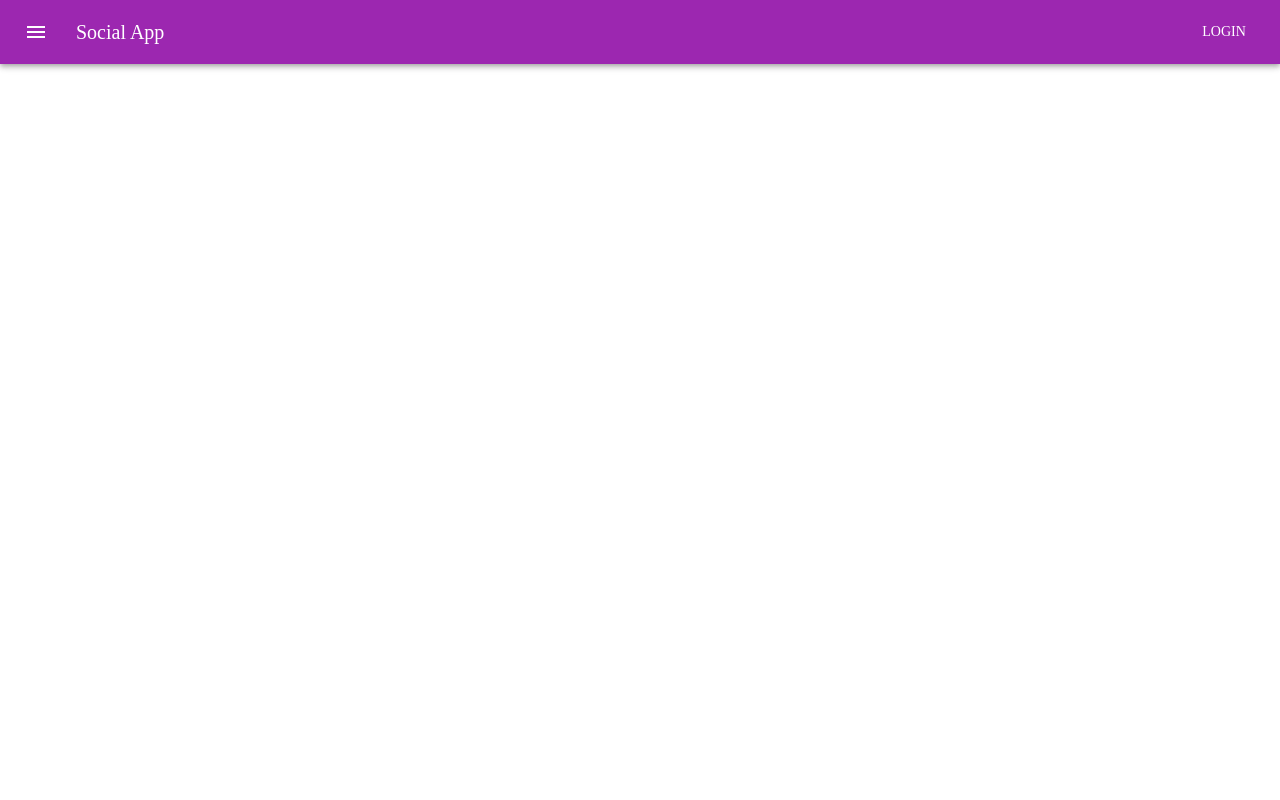
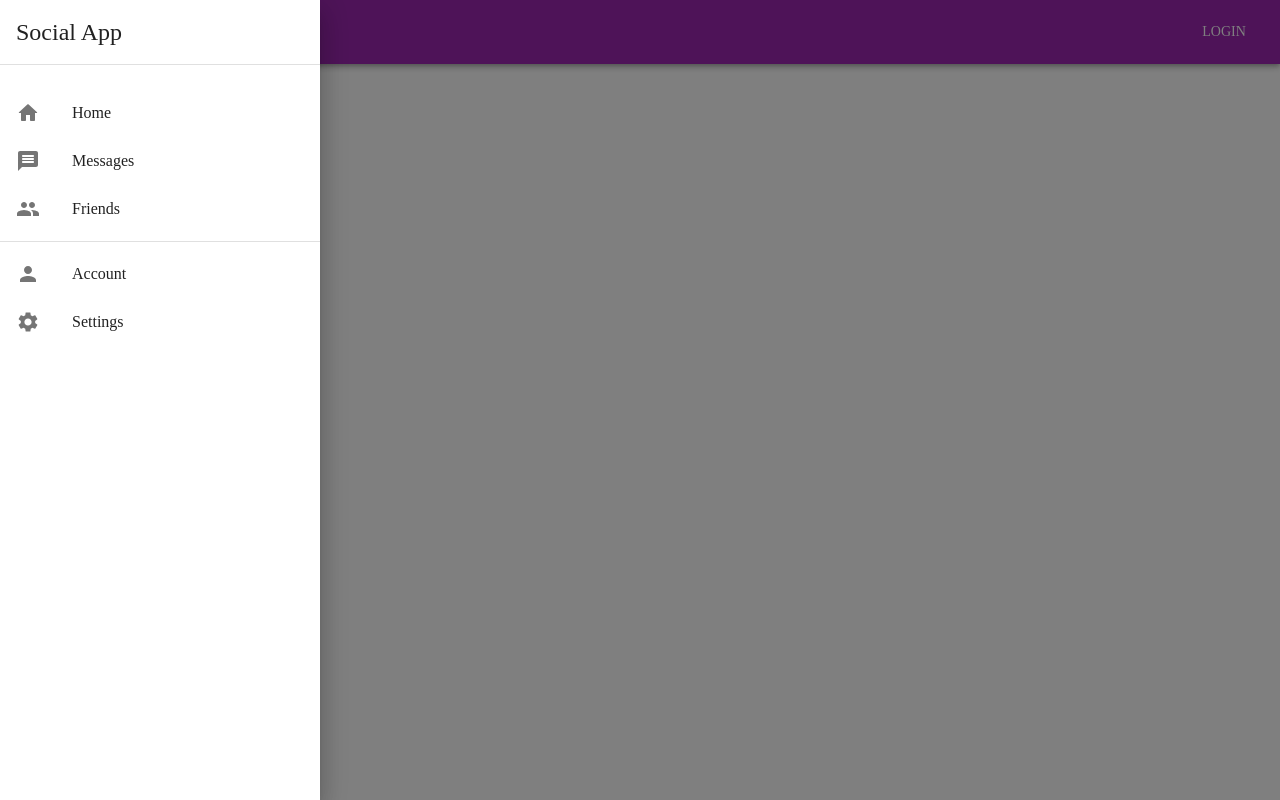
Before and after one commit to arito7/odinbook-front, a React (Create React App) app: page / in a window 1280 px wide. Built offline with nearby package versions, Linux system fonts and the light colour scheme.

Commit message:
Add drawer placeholders

```diff
--- a/src/components/Navbar.js
+++ b/src/components/Navbar.js
@@ -7,6 +7,19 @@ import Toolbar from '@mui/material/Toolbar';
 import IconButton from '@mui/material/IconButton';
 import MenuIcon from '@mui/icons-material/Menu';
 import SwipeableDrawer from '@mui/material/SwipeableDrawer';
+import List from '@mui/material/List';
+import ListItem from '@mui/material/ListItem';
+import ListItemIcon from '@mui/material/ListItemIcon';
+import ListItemText from '@mui/material/ListItemText';
+import ListItemButton from '@mui/material/ListItemButton';
+import Divider from '@mui/material/Divider';
+import {
+  HomeRounded,
+  MessageRounded,
+  People,
+  Person,
+  Settings,
+} from '@mui/icons-material';
 
 const Navbar = () => {
   const [drawerVisibile, setDrawerVisible] = useState(false);
@@ -37,11 +50,70 @@ const Navbar = () => {
 
       <SwipeableDrawer
         anchor={'left'}
-        open={drawerVisibile}
+        open={true}
         onClose={() => setDrawerVisible(false)}
         onOpen={() => console.log('on open')}
       >
-        <Typography>SwipeableDrawer a;lksjdf;lakjsdf;lajsdl;f</Typography>
+        <Box
+          sx={{
+            width: '85vw',
+            maxWidth: 320,
+          }}
+        >
+          <Typography variant="h5" sx={{ padding: '1rem' }}>
+            Social App
+          </Typography>
+          <Divider sx={{ marginBottom: '1rem' }} />
+          <nav>
+            <List sx={{ display: 'grid' }}>
+              <ListItem disablePadding>
+                <ListItemButton>
+                  <ListItemIcon>
+                    <HomeRounded />
+                  </ListItemIcon>
+                  <ListItemText primary="Home" />
+                </ListItemButton>
+              </ListItem>
+              <ListItem disablePadding>
+                <ListItemButton>
+                  <ListItemIcon>
+                    <MessageRounded />
+                  </ListItemIcon>
+                  <ListItemText primary="Messages" />
+                </ListItemButton>
+              </ListItem>
+              <ListItem disablePadding>
+                <ListItemButton>
+                  <ListItemIcon>
+                    <People />
+                  </ListItemIcon>
+                  <ListItemText primary="Friends" />
+                </ListItemButton>
+              </ListItem>
+            </List>
+          </nav>
+          <Divider />
+          <nav>
+            <List sx={{ display: 'grid' }}>
+              <ListItem disablePadding>
+                <ListItemButton>
+                  <ListItemIcon>
+                    <Person />
+                  </ListItemIcon>
+                  <ListItemText primary="Account" />
+                </ListItemButton>
+              </ListItem>
+              <ListItem disablePadding>
+                <ListItemButton>
+                  <ListItemIcon>
+                    <Settings />
+                  </ListItemIcon>
+                  <ListItemText primary="Settings" />
+                </ListItemButton>
+              </ListItem>
+            </List>
+          </nav>
+        </Box>
       </SwipeableDrawer>
     </Box>
   );
```
